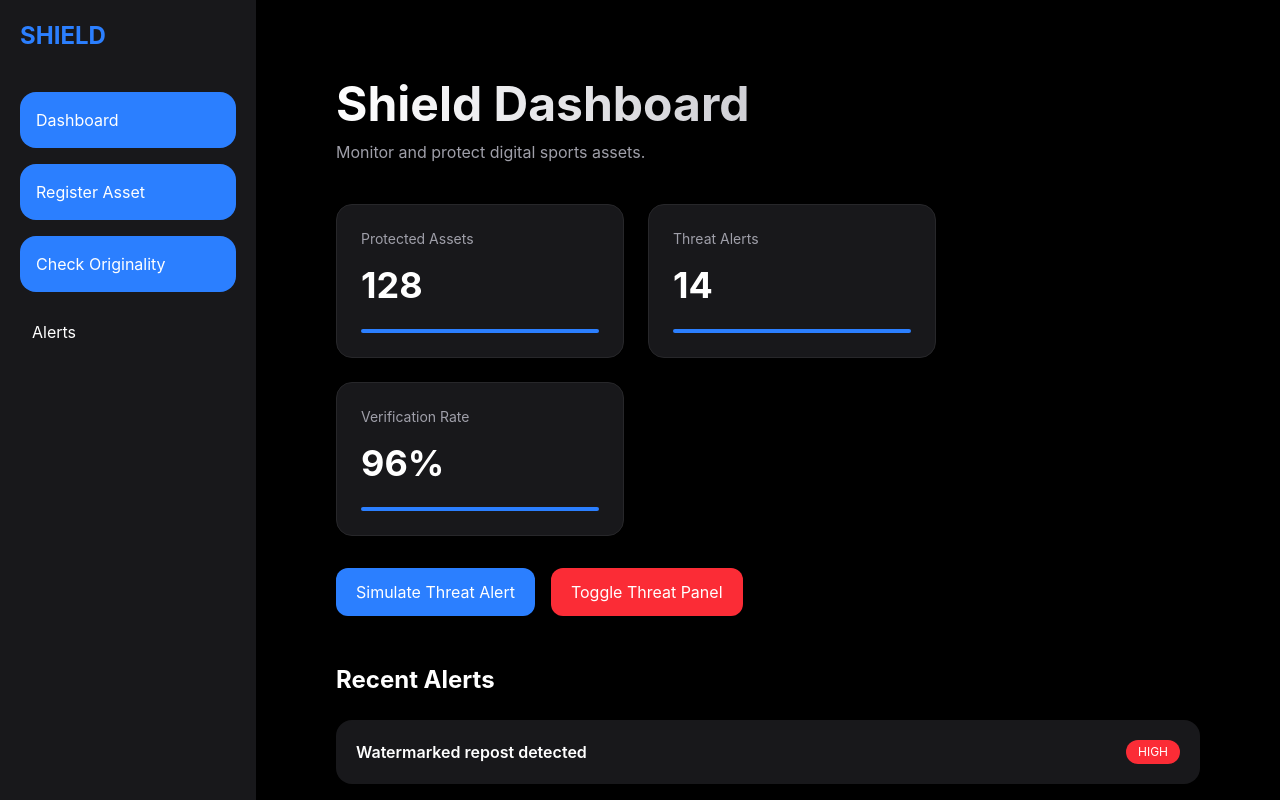
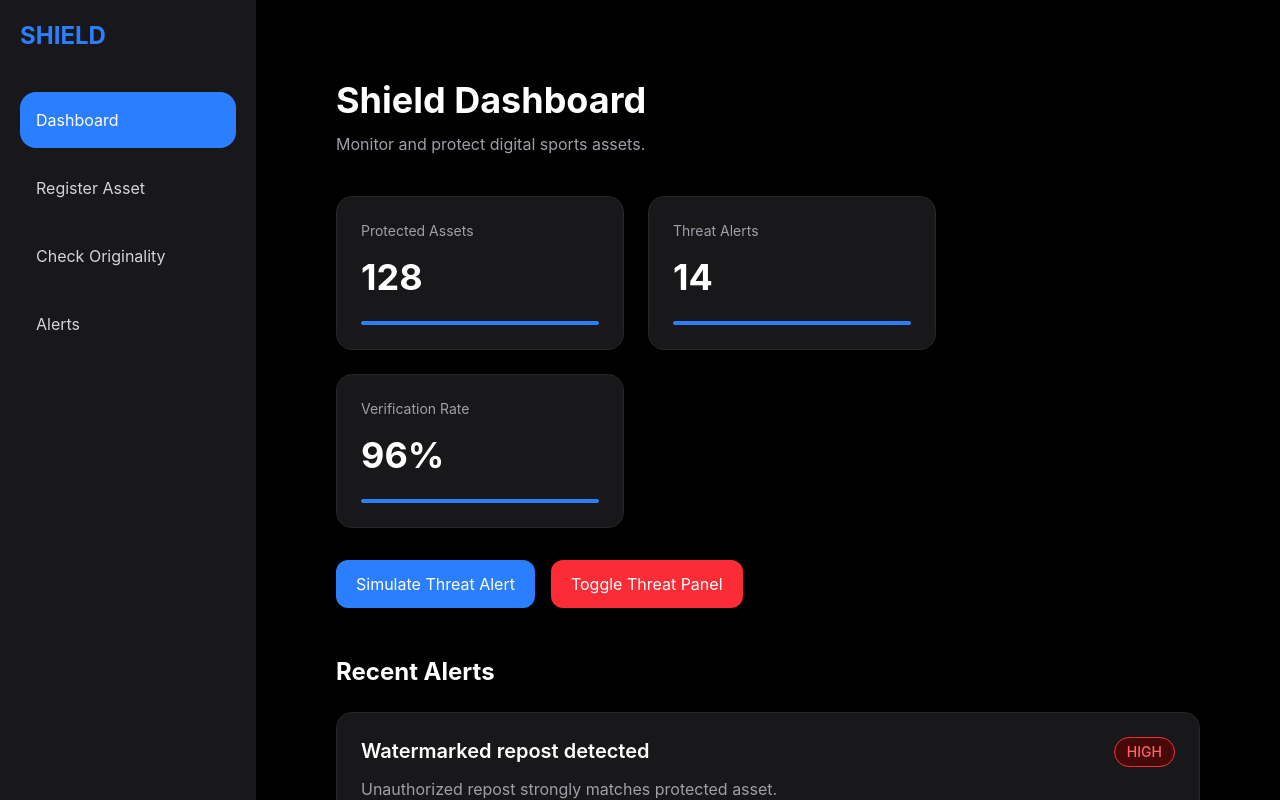
Before and after one commit to khubi07/Shield, a React app in the folder frontend/: page / in a window 1280 px wide. Shown: the top 800 px of the page. Built offline with nearby package versions, Linux system fonts and the light colour scheme; the HTML template or start-up script is replaced by a standard one.

Commit message:
used reusable components

```diff
--- a/frontend/src/App.jsx
+++ b/frontend/src/App.jsx
@@ -5,7 +5,7 @@ import {
 } from "react-router-dom"
 
 import MainLayout from "./layouts/MainLayout"
-
+import Alerts from "./pages/Alerts"
 import Dashboard from "./pages/Dashboard"
 import RegisterAsset from "./pages/RegisterAsset"
 import CheckOriginality from "./pages/CheckOriginality"
@@ -34,6 +34,11 @@ function App() {
             element={<CheckOriginality />}
           />
 
+          <Route
+            path="/alerts"
+            element={<Alerts />}
+          />
+
         </Routes>
 
       </MainLayout>
--- a/frontend/src/components/AlertCard.jsx
+++ b/frontend/src/components/AlertCard.jsx
@@ -1,27 +1,53 @@
 function AlertCard(props) {
+
+  const severityStyles = {
+    HIGH: "border-red-500 bg-red-950 text-red-400",
+    MEDIUM: "border-yellow-500 bg-yellow-950 text-yellow-400",
+    LOW: "border-green-500 bg-green-950 text-green-400"
+  }
+
   return (
-    <div className="bg-zinc-900 p-5 rounded-2xl mb-4">
+    <article
+      className="
+        bg-zinc-900
+        border
+        border-zinc-800
+        p-6
+        rounded-2xl
+      "
+    >
 
-      <div className="flex items-center justify-between">
+      <div className="flex items-start justify-between">
 
-        <h2 className="text-white font-semibold">
-          {props.title}
-        </h2>
+        <div>
 
-        <span className="
-          bg-red-500
-          text-white
-          text-xs
-          px-3
-          py-1
-          rounded-full
-        ">
+          <h2 className="text-xl font-semibold text-white">
+            {props.title}
+          </h2>
+
+          <p className="text-zinc-400 mt-3">
+            {props.description}
+          </p>
+
+        </div>
+
+        <span
+          className={`
+            px-3
+            py-1
+            rounded-full
+            text-sm
+            font-medium
+            border
+            ${severityStyles[props.severity]}
+          `}
+        >
           {props.severity}
         </span>
 
       </div>
 
-    </div>
+    </article>
   )
 }
 
--- /dev/null
+++ b/frontend/src/components/PageHeader.jsx
@@ -0,0 +1,18 @@
+function PageHeader(props) {
+
+  return (
+    <header>
+
+      <h1 className="text-4xl font-bold">
+        {props.title}
+      </h1>
+
+      <p className="text-zinc-400 mt-3">
+        {props.description}
+      </p>
+
+    </header>
+  )
+}
+
+export default PageHeader
--- a/frontend/src/components/Sidebar.jsx
+++ b/frontend/src/components/Sidebar.jsx
@@ -1,4 +1,5 @@
-import { Link } from "react-router-dom"
+import { NavLink } from "react-router-dom"
+import navigation from "../data/navigation"
 function Sidebar() {
   return (
     <div className="w-64 h-screen bg-zinc-900 text-white p-5">
@@ -6,56 +7,45 @@ function Sidebar() {
         SHIELD
       </h1>
 
-      <ul className="space-y-4">
-        <Link
-        to="/"
-        className="
+      <nav>
+
+  <ul className="space-y-3">
+
+    {
+      navigation.map((item) => (
+
+        <li key={item.path}>
+
+          <NavLink
+            to={item.path}
+
+            className={({ isActive }) => `
               flex
               items-center
               gap-3
-          bg-blue-500
               p-4
               rounded-2xl
-          cursor-pointer
-        "
+              transition-all
+
+              ${isActive
+                ? "bg-blue-500 text-white"
+                : "hover:bg-zinc-900 text-zinc-300"
+              }
+            `}
           >
-          Dashboard
-        </Link>
 
-        <Link
-          to="/register-asset"
-          className="
-            flex
-            items-center
-            gap-3
-            bg-blue-500
-            p-4
-            rounded-2xl
-            cursor-pointer
-          "
-        >
-          Register Asset
-        </Link>
+            {item.label}
 
-        <Link
-        to="/check-originality"
-        className="
-          flex
-          items-center
-          gap-3
-          bg-blue-500
-          p-4
-          rounded-2xl
-          cursor-pointer
-        "
-      >
-          Check Originality
-        </Link>
+          </NavLink>
 
-        <li className="hover:bg-zinc-800 p-3 rounded-lg cursor-pointer">
-          Alerts
         </li>
+
+      ))
+    }
+
   </ul>
+
+</nav>
     </div>
   )
 }
--- /dev/null
+++ b/frontend/src/components/originality/ConfidenceBar.jsx
@@ -0,0 +1,34 @@
+
+function ConfidenceBar(props) {
+
+  return (
+    <div>
+
+      <div className="flex justify-between mb-2">
+
+        <span>
+          {props.label}
+        </span>
+
+        <span>
+          {props.value}%
+        </span>
+
+      </div>
+
+      <div className="w-full bg-zinc-800 rounded-full h-3">
+
+        <div
+          className={`${props.color} h-3 rounded-full`}
+          style={{
+            width: `${props.value}%`
+          }}
+        ></div>
+
+      </div>
+
+    </div>
+  )
+}
+
+export default ConfidenceBar
--- /dev/null
+++ b/frontend/src/data/alerts.js
@@ -0,0 +1,26 @@
+const alerts = [
+
+  {
+    id: 1,
+    title: "Watermarked repost detected",
+    severity: "HIGH",
+    description: "Unauthorized repost strongly matches protected asset."
+  },
+
+  {
+    id: 2,
+    title: "Modified suspicious content",
+    severity: "MEDIUM",
+    description: "Fingerprint similarity exceeded review threshold."
+  },
+
+  {
+    id: 3,
+    title: "Authorized partner usage",
+    severity: "LOW",
+    description: "Verified media usage by authorized distributor."
+  }
+
+]
+
+export default alerts
--- /dev/null
+++ b/frontend/src/data/navigation.js
@@ -0,0 +1,25 @@
+const navigation = [
+
+  {
+    path: "/",
+    label: "Dashboard"
+  },
+
+  {
+    path: "/register-asset",
+    label: "Register Asset"
+  },
+
+  {
+    path: "/check-originality",
+    label: "Check Originality"
+  },
+
+  {
+    path: "/alerts",
+    label: "Alerts"
+  }
+
+]
+
+export default navigation
--- /dev/null
+++ b/frontend/src/pages/Alerts.jsx
@@ -0,0 +1,36 @@
+import AlertCard from "../components/AlertCard"
+
+import alerts from "../data/alerts"
+
+function Alerts() {
+
+  return (
+    <div>
+
+      <PageHeader
+        title="Threat Alerts"
+        description="Monitor suspicious activity and asset misuse."
+      />
+
+      <div className="mt-10 space-y-5">
+
+        {
+          alerts.map((alert) => (
+
+           <AlertCard
+              key={alert.id}
+              title={alert.title}
+              severity={alert.severity}
+              description={alert.description}
+            />
+
+          ))
+        }
+
+      </div>
+
+    </div>
+  )
+}
+
+export default Alerts
--- a/frontend/src/pages/CheckOriginality.jsx
+++ b/frontend/src/pages/CheckOriginality.jsx
@@ -1,4 +1,6 @@
 import { useState } from "react"
+import ConfidenceBar from "../components/originality/ConfidenceBar"
+import PageHeader from "../components/PageHeader"
 
 function CheckOriginality() {
 
@@ -9,13 +11,10 @@ function CheckOriginality() {
   return (
     <>
 
-      <h1 className="text-4xl font-bold">
-        Check Originality
-      </h1>
-
-      <p className="text-zinc-400 mt-3">
-        Detect suspicious reposts and verify ownership.
-      </p>
+      <PageHeader
+        title="Check Originality"
+        description="Detect suspicious reposts and verify ownership."
+      />
 
       <div className="
         mt-10
@@ -82,6 +81,80 @@ function CheckOriginality() {
         )
       }
 
+      {
+        checked && (
+
+          <section className="
+            mt-10
+            bg-zinc-900
+            border
+            border-zinc-800
+            p-8
+            rounded-2xl
+            max-w-3xl
+          ">
+
+            <h2 className="text-3xl font-bold text-green-400">
+              Likely Match
+            </h2>
+
+            <p className="text-zinc-400 mt-3">
+              Watermark Status: Verified
+            </p>
+
+            <div className="mt-8">
+
+              <h3 className="text-xl font-semibold mb-4">
+                Match Confidence
+              </h3>
+
+              <div className="space-y-5">
+
+                <ConfidenceBar
+                  label="pHash Similarity"
+                  value={91}
+                  color="bg-blue-500"
+                />
+
+                <ConfidenceBar
+                  label="ORB Similarity"
+                  value={84}
+                  color="bg-green-500"
+                />
+
+                <ConfidenceBar
+                  label="Histogram Similarity"
+                  value={96}
+                  color="bg-purple-500"
+                />
+
+              </div>
+
+            </div>
+
+            <article className="
+              mt-8
+              bg-red-950
+              border
+              border-red-500
+              p-5
+              rounded-xl
+            ">
+
+              <h3 className="text-red-400 font-bold">
+                HIGH SEVERITY ALERT
+              </h3>
+
+              <p className="text-zinc-300 mt-2">
+                Suspicious repost strongly matches protected asset.
+              </p>
+
+            </article>
+
+          </section>
+        )
+      }
+
     </>
   )
 }
--- a/frontend/src/pages/Dashboard.jsx
+++ b/frontend/src/pages/Dashboard.jsx
@@ -3,6 +3,8 @@ import { useState } from "react"
 import Sidebar from "../components/Sidebar"
 import StatCard from "../components/StatsCard"
 import AlertCard from "../components/AlertCard"
+import alerts from "../data/alerts"
+import PageHeader from "../components/PageHeader"
 
 function Dashboard() {
 
@@ -10,42 +12,15 @@ function Dashboard() {
 
   const [showThreat, setShowThreat] = useState(false)
 
-  const alerts = [
-    {
-      title: "Watermarked repost detected",
-      severity: "HIGH"
-    },
-
-    {
-      title: "Modified suspicious content",
-      severity: "MEDIUM"
-    },
-
-    {
-      title: "Authorized partner usage",
-      severity: "LOW"
-    }
-  ]
 
   return (
 
       <div className="flex-1 p-10 text-white">
 
-        <h1 className="
-          text-5xl
-          font-bold
-          bg-gradient-to-r
-          from-white
-          to-zinc-400
-          bg-clip-text
-          text-transparent
-        ">
-          Shield Dashboard
-        </h1>
-
-        <p className="text-zinc-400 mt-3">
-          Monitor and protect digital sports assets.
-        </p>
+        <PageHeader
+          title="Shield Dashboard"
+          description="Monitor and protect digital sports assets."
+        />
 
         <div className="flex gap-6 mt-10 flex-wrap">
 
@@ -127,9 +102,10 @@ function Dashboard() {
           {
             alerts.map((alert, index) => (
               <AlertCard
-                key={index}
+                key={alert.id}
                 title={alert.title}
                 severity={alert.severity}
+                description={alert.description}
               />
             ))
           }
--- a/frontend/src/pages/RegisterAsset.jsx
+++ b/frontend/src/pages/RegisterAsset.jsx
@@ -94,13 +94,10 @@ function RegisterAsset() {
             max-w-2xl
             ">
 
-            <h2 className="text-2xl font-bold text-green-400">
-                Asset Registered Successfully
-            </h2>
-
-            <p className="text-zinc-300 mt-3">
-                Invisible watermark embedded and fingerprint generated.
-            </p>
+            <PageHeader
+              title="Register Asset"
+              description="Upload and protect sports media assets."
+            />
 
             </div>
         )
```
Also changed, not shown: frontend/src/components/Header.jsx (deleted). Lines whose indentation alone changed are shown as unchanged.
